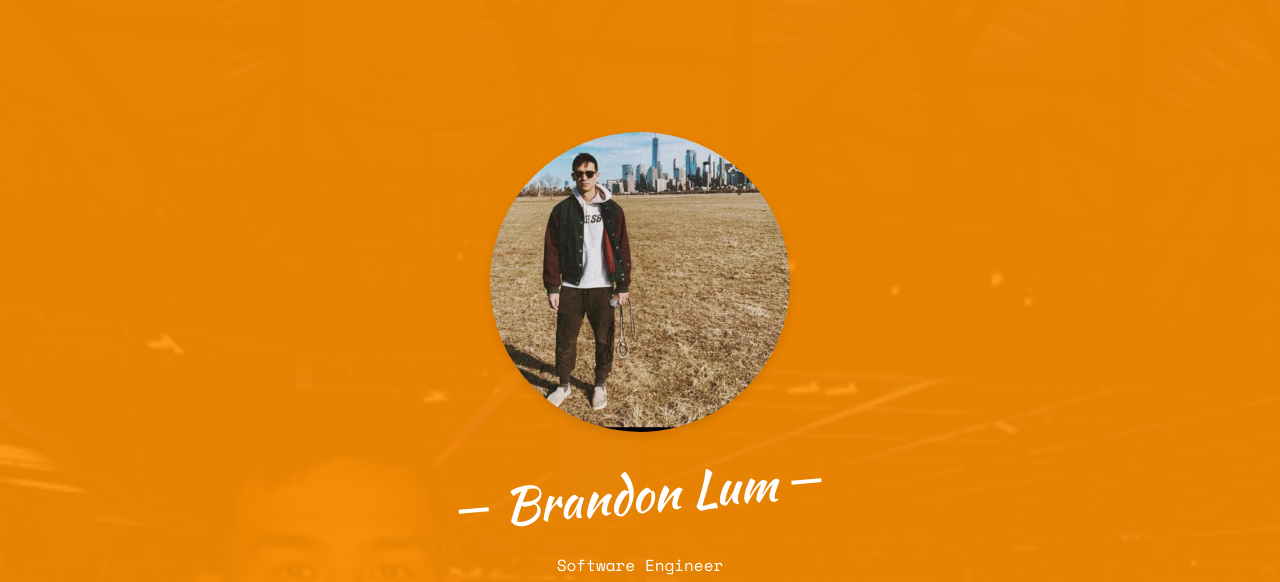
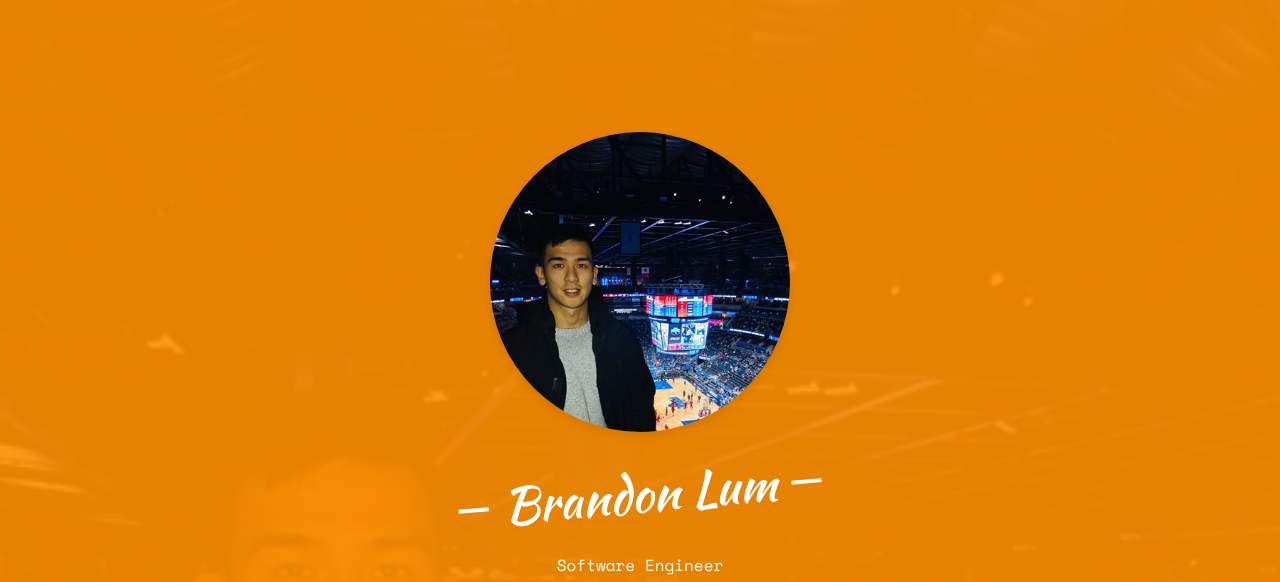
Before and after one commit to bryzle/bryzle.github.io, a website: page index.html in a window 1280 px wide. Shown: the top 582 px of the page. Drawn offline with nearby package versions, Linux system fonts and the light colour scheme; some packages are replaced by stand-ins of ours; no server answers; a web font is replaced by a local one.

Commit message:
Update index.html

```diff
--- a/index.html
+++ b/index.html
@@ -54,7 +54,7 @@
 				<div class="col-md-8 col-md-offset-2 text-center">
 					<div class="display-t js-fullheight">
 						<div class="display-tc js-fullheight animate-box" data-animate-effect="fadeIn">
-							<div class="profile-thumb" style="background: url(images/user-3-cropped.jpg);"></div>
+							<div class="profile-thumb" style="background: url(images/Profile.png);"></div>
 							<h1><span>Brandon Lum</span></h1>
 							<h3><span>Software Engineer</span></h3>
 							<p>
```
